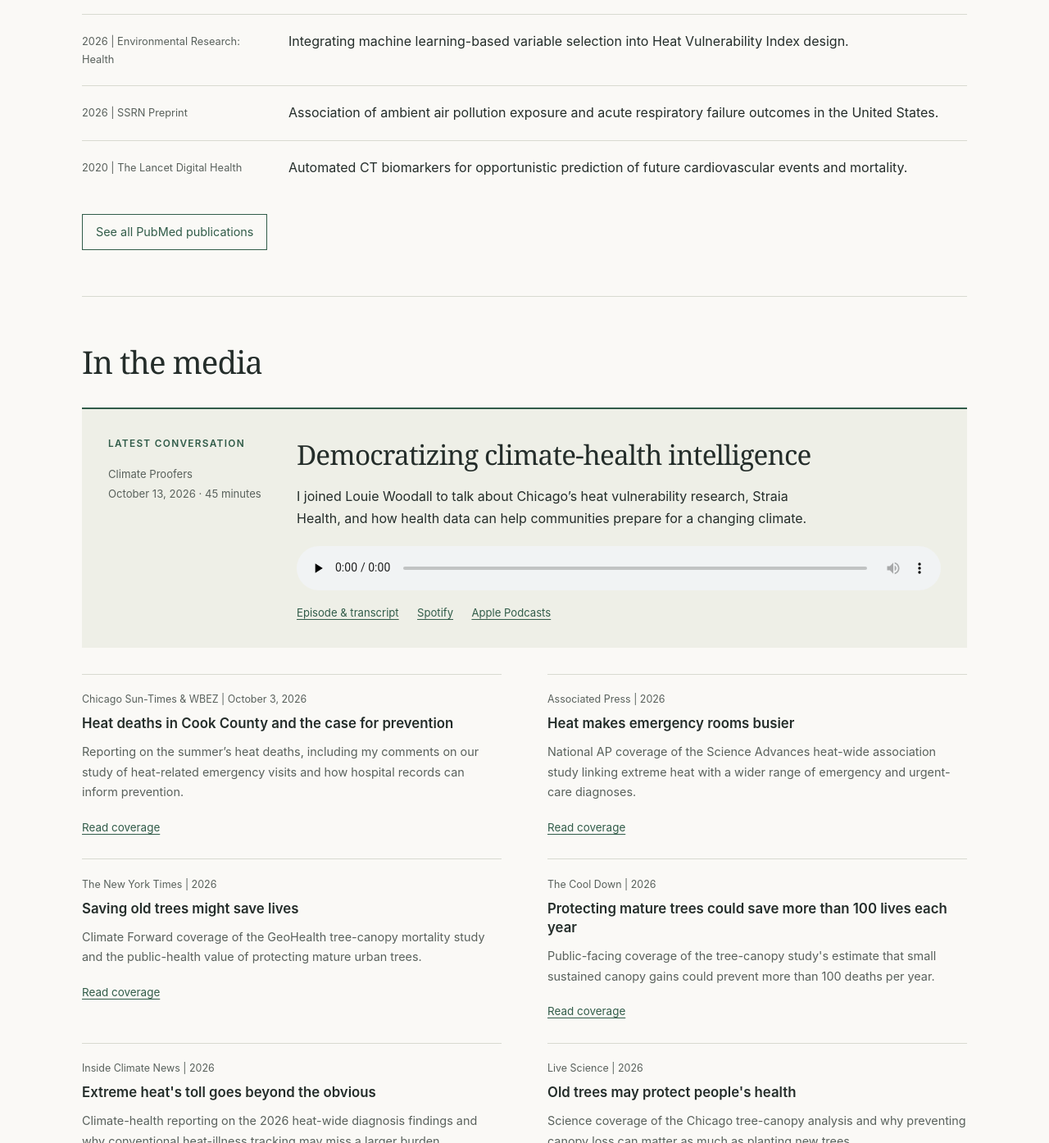
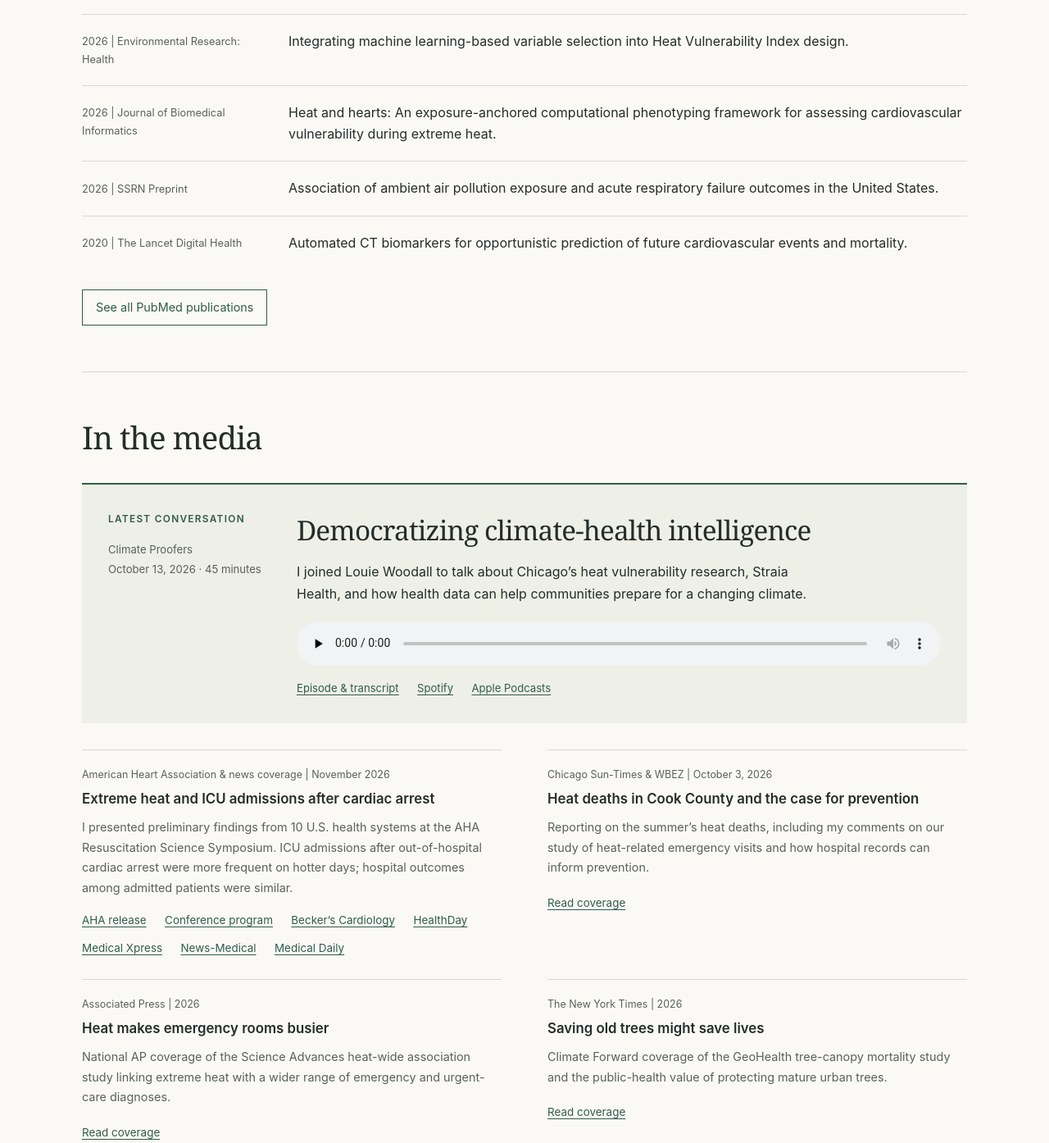
Before and after one commit to petergraffy/petergraffy.github.io, a plain HTML site: page index.html in a window 1280 px wide. Shown: the part 2450-3844 px from the top of the page at 82% size. Drawn offline with Linux system fonts and the light colour scheme.

Commit message:
Refresh CV and add November heat research coverage

```diff
--- a/index.html
+++ b/index.html
@@ -27,7 +27,7 @@
                 <h1>Peter Graffy, PhD, MPH</h1>
                 <p class="lead">I study how our environment shapes health, using clinical records, geospatial data, and epidemiologic methods. My work focuses on extreme heat, cardiovascular risk, and making health data useful beyond the hospital.</p>
                 <div class="hero-actions" aria-label="Primary links">
-                    <a class="button primary" href="img/peter_graffy_cv.pdf" download="Peter_Graffy_CV.pdf">Download CV</a>
+                    <a class="button primary" href="img/peter_graffy_cv.pdf?v=20261111" download="Peter_Graffy_CV.pdf">Download CV</a>
                     <a href="#featured-podcast">Listen to my Climate Proof interview &rarr;</a>
                 </div>
             </div>
@@ -136,6 +136,10 @@
                     <h3><a href="https://doi.org/10.1088/2752-5309/ae9633" target="_blank" rel="noopener">Integrating machine learning-based variable selection into Heat Vulnerability Index design.</a></h3>
                 </article>
                 <article class="publication">
+                    <p>2026 | Journal of Biomedical Informatics</p>
+                    <h3><a href="https://pubmed.ncbi.nlm.nih.gov/41875960/" target="_blank" rel="noopener">Heat and hearts: An exposure-anchored computational phenotyping framework for assessing cardiovascular vulnerability during extreme heat.</a></h3>
+                </article>
+                <article class="publication">
                     <p>2026 | SSRN Preprint</p>
                     <h3><a href="https://doi.org/10.2139/ssrn.6153166" target="_blank" rel="noopener">Association of ambient air pollution exposure and acute respiratory failure outcomes in the United States.</a></h3>
                 </article>
@@ -174,6 +178,20 @@
                 </div>
             </article>
             <div class="media-grid">
+                <article class="media-card">
+                    <p class="source">American Heart Association &amp; news coverage | <time datetime="2026-11">November 2026</time></p>
+                    <h3>Extreme heat and ICU admissions after cardiac arrest</h3>
+                    <p>I presented preliminary findings from 10 U.S. health systems at the AHA Resuscitation Science Symposium. ICU admissions after out-of-hospital cardiac arrest were more frequent on hotter days; hospital outcomes among admitted patients were similar.</p>
+                    <div class="link-row">
+                        <a href="https://newsroom.heart.org/news/cardiac-arrest-icu-admissions-rose-with-outdoor-heat-especially-in-women-older-adults" target="_blank" rel="noopener">AHA release</a>
+                        <a href="https://professional.heart.org/en/meetings/resuscitation-science-symposium/programming" target="_blank" rel="noopener">Conference program</a>
+                        <a href="https://www.beckerscardiology.com/cardiology/the-weather-tied-to-higher-cardiac-arrest-icu-admissions-study/" target="_blank" rel="noopener">Becker’s Cardiology</a>
+                        <a href="https://www.powershealth.org/about-us/newsroom/health-library/2026/11/03/heatwaves-increase-risk-of-cardiac-arrest-study-finds" target="_blank" rel="noopener">HealthDay</a>
+                        <a href="https://medicalxpress.com/news/2026-10-cardiac-icu-admissions-rose-outdoor.html" target="_blank" rel="noopener">Medical Xpress</a>
+                        <a href="https://www.news-medical.net/news/20261102/Extreme-heat-spikes-hospital-intensive-care-cardiac-arrest-admissions.aspx" target="_blank" rel="noopener">News-Medical</a>
+                        <a href="https://www.medicaldaily.com/extreme-heat-cardiac-arrest-icu-admissions-study-480844" target="_blank" rel="noopener">Medical Daily</a>
+                    </div>
+                </article>
                 <article class="media-card">
                     <p class="source">Chicago Sun-Times &amp; WBEZ | <time datetime="2026-10-03">October 3, 2026</time></p>
                     <h3>Heat deaths in Cook County and the case for prevention</h3>
```
Also changed, not shown: 1 other file.
